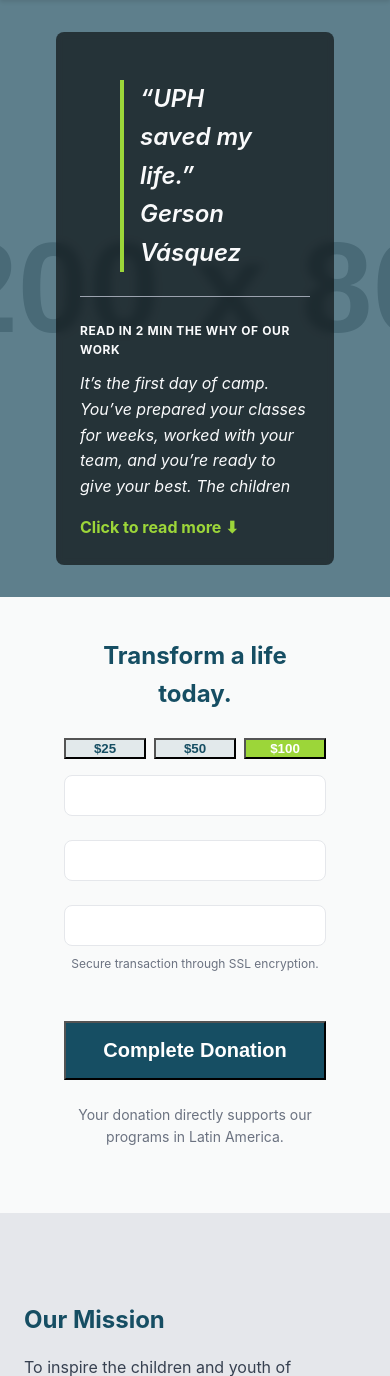
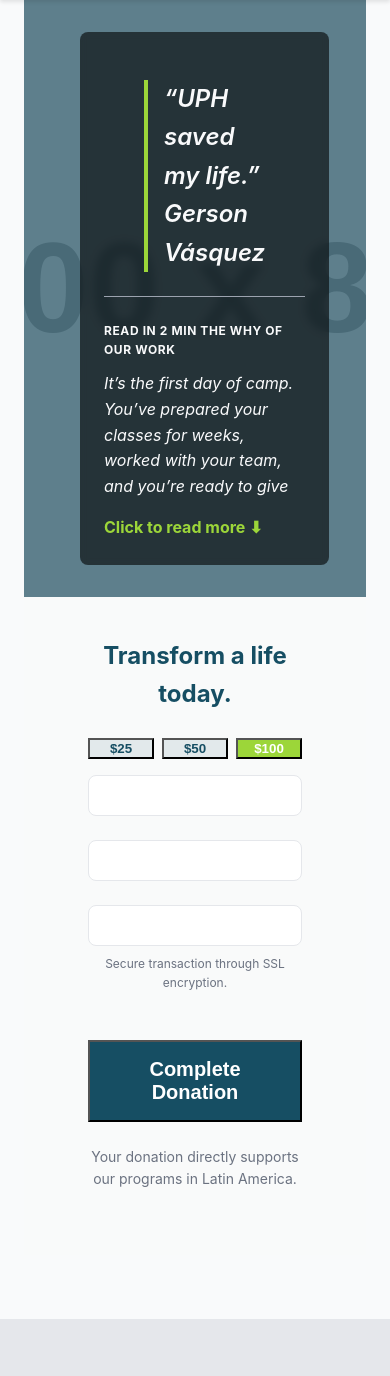
Before and after one commit to epiphenomena/urbanpromisehonduras, a PHP site: page / in a window 390 px wide. Shown: the part 64-1440 px from the top of the page. Run offline with PHP 8.4, Linux system fonts and the light colour scheme; grey boxes labelled with a size stand in for pictures from a placeholder-image service; some libraries are stand-ins or nearby versions.

Commit message:
feat: Enhance hero section and program modals UX
- Refined hero section styling and structure for better responsiveness and clarity.
- Implemented event delegation for program modal buttons, improving maintainability and performance.
- Corrected minor structural issue in modal.php.
- Adjusted global styles for main content and split sections.

```diff
--- a/public/hero.php
+++ b/public/hero.php
@@ -1,25 +1,35 @@
 <style>
-/* Hero Section Split Layout */
-.hero-section-split {
-    display: flex;
-    flex-direction: column;
-    /* Removed card-like styling here */
-    padding: 0; /* Ensure no extra padding outside section-content-container */
+/* Hero Section Specific Styles */
+#hero.section-split {
     color: var(--color-text-light);
-    padding-top: 4em;
+    padding-top: 4em; /* For mobile spacing beneath fixed header */
+    overflow: hidden; /* To contain absolutely positioned children */
 }
 
-.hero-content-left {
+@media (min-width: 768px) {
+    #hero.section-split {
+        min-height: 85vh;
+        padding-top: 0; /* No padding needed on desktop, content is full height */
+    }
+}
+
+#hero .hero-content-left {
     position: relative;
-    color: var(--color-text-light);
-    padding: 2rem;
+    padding: 2rem; /* Mobile padding */
     display: flex;
     flex-direction: column;
     justify-content: flex-end;
-    min-height: 50vh;
+    min-height: 50vh; /* Minimum height for mobile visual */
 }
 
-.hero-bg-image {
+@media (min-width: 768px) {
+    #hero .hero-content-left {
+        padding: 3rem; /* Desktop padding */
+        min-height: auto; /* Let content define height on desktop */
+    }
+}
+
+#hero .hero-bg-image {
     position: absolute;
     top: 0;
     left: 0;
@@ -31,7 +41,7 @@
     z-index: 1;
 }
 
-.hero-overlay {
+#hero .hero-overlay {
     position: absolute;
     top: 0;
     left: 0;
@@ -42,7 +52,7 @@
     z-index: 2;
 }
 
-.hero-story-content {
+#hero .hero-story-content {
     position: relative;
     z-index: 3;
     background: rgba(0,0,0,0.6);
@@ -51,7 +61,7 @@
     backdrop-filter: blur(4px);
 }
 
-.quote {
+#hero .quote {
     font-size: 1.5rem;
     font-style: italic;
     font-weight: 600;
@@ -60,12 +70,12 @@
     margin-bottom: 1.5rem;
 }
 
-.story-preview {
+#hero .story-preview {
     border-top: 1px solid #9ca3af;
     padding-top: 1.5rem;
 }
 
-.story-callout {
+#hero .story-callout {
     font-size: 0.75rem;
     font-weight: 700;
     letter-spacing: 0.05em;
@@ -73,23 +83,22 @@
     margin-bottom: 0.75rem;
 }
 
-.story-excerpt {
+#hero .story-excerpt {
     font-style: italic;
     margin-bottom: 1rem;
     max-height: 8rem;
     overflow: hidden;
 }
 
-.read-more-link {
+#hero .read-more-link {
     color: var(--color-accent-green);
     font-weight: 700;
 }
-.read-more-link:hover {
+#hero .read-more-link:hover {
     color: var(--color-accent-blue);
 }
 
-/* Right side form */
-.hero-content-right {
+#hero .hero-content-right {
     display: flex;
     align-items: center;
     justify-content: center;
@@ -97,13 +106,13 @@
     background-color: rgba(249, 250, 251, 0.8);
 }
 
-.donation-form-container {
+#hero .donation-form-container {
     width: 100%;
     max-width: 24rem;
-    padding-top: 0; /* Remove padding-top from here */
+    padding-top: 0;
 }
 
-.form-title {
+#hero .form-title {
     font-size: 1.5rem;
     font-weight: 700;
     color: var(--color-primary);
@@ -111,63 +120,48 @@
     margin-bottom: 1.5rem;
 }
 
-.donation-form {
+#hero .donation-form {
     display: flex;
     flex-direction: column;
     gap: 1rem;
 }
 
-.amount-selector {
+#hero .amount-selector {
     display: flex;
     gap: 0.5rem;
 }
 
-.amount-button {
+#hero .amount-button {
     flex: 1;
     background-color: rgba(22, 78, 99, 0.1);
     color: var(--color-primary);
     font-weight: 600;
 }
-.amount-button:hover {
+#hero .amount-button:hover {
     background-color: rgba(81, 206, 234, 0.2);
 }
-.amount-button.active {
+#hero .amount-button.active {
     background-color: var(--color-accent-green);
     color: white;
 }
 
-.form-note {
+#hero .form-note {
     font-size: 0.75rem;
     text-align: center;
     color: #6b7280;
     margin-top: 0.5rem;
 }
 
-.form-footer-note {
+#hero .form-footer-note {
     font-size: 0.875rem;
     color: #6b7280;
     text-align: center;
     margin-top: 1.5rem;
 }
-
-@media (min-width: 768px) {
-    .hero-section-split {
-        flex-direction: row;
-        min-height: 85vh;
-        padding-top: 0;
-    }
-    .hero-content-left {
-        width: 60%;
-        padding: 3rem;
-    }
-    .hero-content-right {
-        width: 40%;
-    }
-}
 </style>
-<section id="hero" class="hero-section-split">
+<section id="hero" class="section-split">
     <!-- Left Column: Quote and Story -->
-    <div class="hero-content-left">
+    <div class="section-split-content hero-content-left">
         <div class="hero-bg-image"></div>
         <div class="hero-overlay"></div>
         <div class="section-content-container">
@@ -191,7 +185,7 @@
     </div>
 
     <!-- Right Column: Simple Giving Form -->
-    <div class="hero-content-right">
+    <div class="section-split-content hero-content-right">
         <div class="section-content-container">
             <div class="donation-form-container">
                 <h3 class="form-title">
--- a/public/main.js
+++ b/public/main.js
@@ -157,6 +157,14 @@ document.addEventListener('DOMContentLoaded', () => {
         });
     });
 
+    // Handle clicks on program buttons to open modals
+    document.querySelectorAll('button[data-program-key]').forEach(button => {
+        button.addEventListener('click', (event) => {
+            const programKey = event.currentTarget.dataset.programKey;
+            openModal(programKey);
+        });
+    });
+
     // Close menu when a navigation link is clicked (for smooth scrolling)
     navLinks.forEach(link => {
         link.addEventListener('click', () => {
--- a/public/modal.php
+++ b/public/modal.php
@@ -370,4 +370,4 @@
                 </div>
             </div>
         </div>
-    </div>
+    </div></div>
--- a/public/programs.php
+++ b/public/programs.php
@@ -126,7 +126,7 @@
                 <div class="program-card card">
                     <h4 class="card-title"><span class="en">Youth Program</span><span class="es">Programa Juvenil</span></h4>
                     <p class="card-text"><span class="en">A comprehensive discipleship program focusing on leadership development, academic mentorship, and college preparation for high school students.</span><span class="es">Un programa integral de discipulado centrado en el desarrollo de liderazgo, mentoría académica y preparación universitaria para estudiantes de secundaria.</span></p>
-                    <button onclick="openModal('youth')" class="button">
+                    <button class="button" data-program-key="youth">
                         <span class="en">Learn More</span><span class="es">Saber Más</span>
                     </button>
                 </div>
@@ -134,7 +134,7 @@
                 <div class="program-card card">
                     <h4 class="card-title"><span class="en">AfterSchool Program</span><span class="es">Programa Extraescolar</span></h4>
                     <p class="card-text"><span class="en">Providing a safe, supportive, and academically enriching environment for elementary and middle school students outside of school hours.</span><span class="es">Proporcionar un entorno seguro, de apoyo y enriquecedor académicamente para estudiantes de primaria y secundaria fuera del horario escolar.</span></p>
-                    <button onclick="openModal('afterschool')" class="button">
+                    <button class="button" data-program-key="afterschool">
                         <span class="en">Learn More</span><span class="es">Saber Más</span>
                     </button>
                 </div>
@@ -142,7 +142,7 @@
                 <div class="program-card card">
                     <h4 class="card-title"><span class="en">UrbanTrekkers</span><span class="es">UrbanTrekkers</span></h4>
                     <p class="card-text"><span class="en">Experiential education trips designed to broaden students' perspectives, connect learning to the real world, and build teamwork skills.</span><span class="es">Viajes de educación experiencial diseñados para ampliar las perspectivas de los estudiantes, conectar el aprendizaje con el mundo real y desarrollar habilidades de trabajo en equipo.</span></p>
-                    <button onclick="openModal('urbantrekkers')" class="button">
+                    <button class="button" data-program-key="urbantrekkers">
                         <span class="en">Learn More</span><span class="es">Saber Más</span>
                     </button>
                 </div>
@@ -150,7 +150,7 @@
                 <div class="program-card card">
                     <h4 class="card-title"><span class="en">UPCEL</span><span class="es">UPCEL</span></h4>
                     <p class="card-text"><span class="en">Our 12-month fellowship program for visionary leaders of Latin America to learn the UrbanPromise model.</span><span class="es">Nuestro programa de becas de 12 meses para líderes visionarios de América Latina para aprender el modelo UrbanPromise.</span></p>
-                    <button onclick="openModal('upcel')" class="button">
+                    <button class="button" data-program-key="upcel">
                         <span class="en">Learn More</span><span class="es">Saber Más</span>
                     </button>
                 </div>
--- a/public/style.css
+++ b/public/style.css
@@ -92,7 +92,6 @@ a:hover {
 
 /* Main Content Area */
 .main-content {
-    width: 100%;
     flex-grow: 1;
 }
 
@@ -209,7 +208,8 @@ a:hover {
 .section-split {
     display: flex;
     flex-direction: column;
-    padding: 4rem 0;
+    padding: 4rem var(--content-padding); /* Apply padding on mobile */
+    margin: 0 auto; /* Center the block */
 }
 
 .section-split-content {
```
